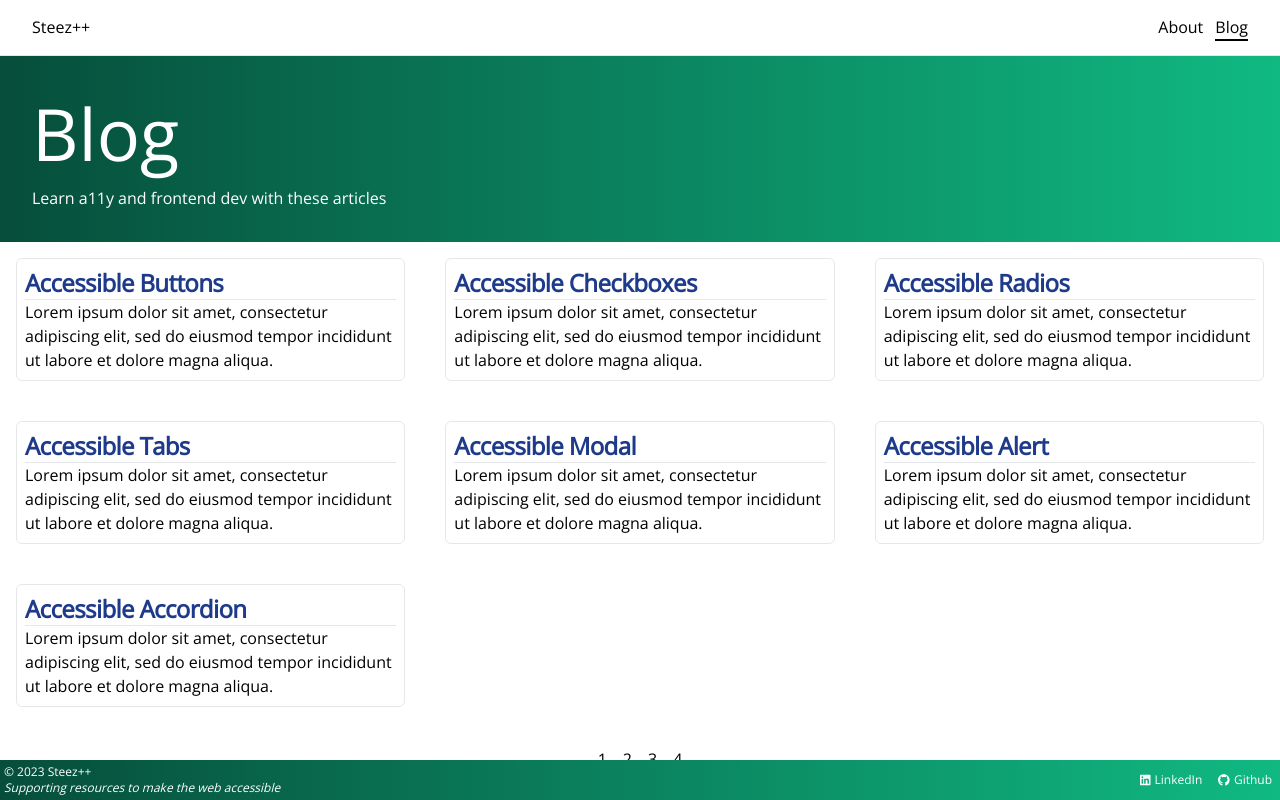
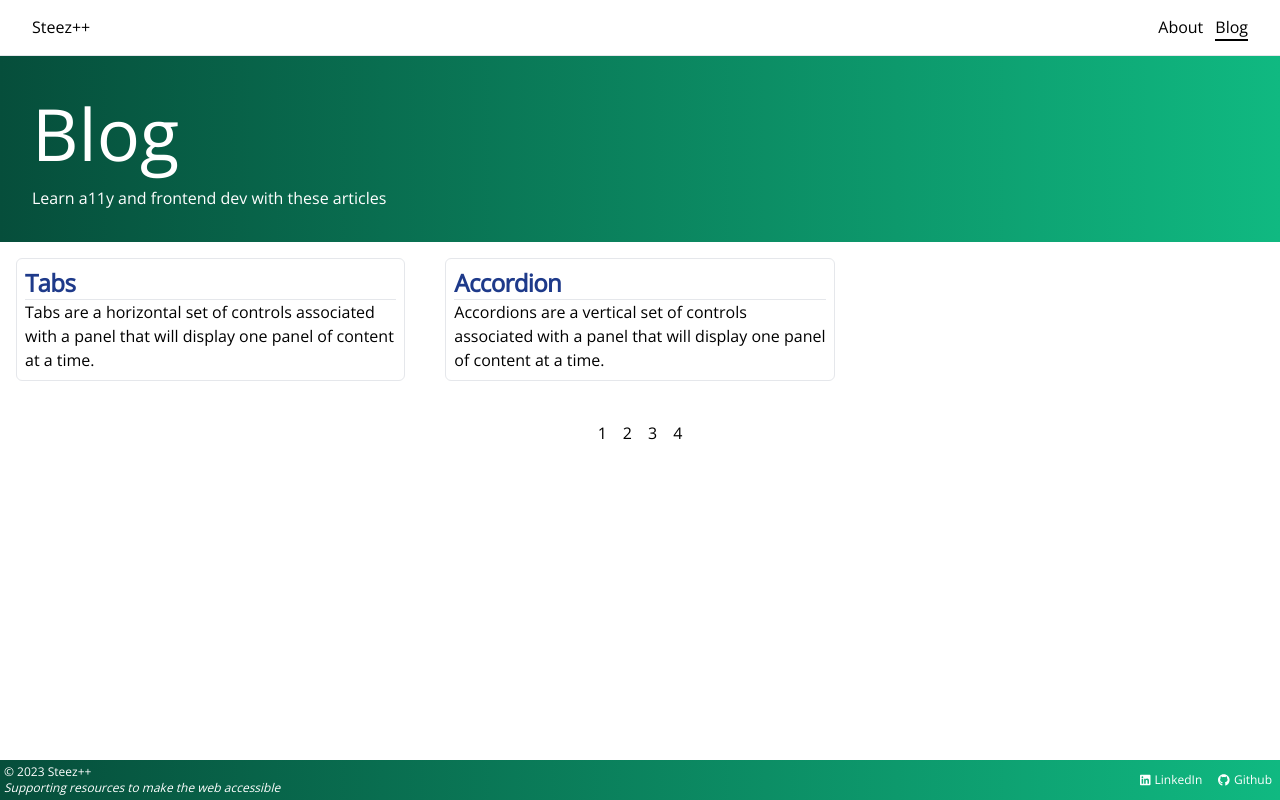
Before and after one commit to steezplusplus/Accessible-Web-Components, a Next.js app: page /blog in a window 1280 px wide. Built offline with nearby package versions, Linux system fonts and the light colour scheme.

Commit message:
feat: add short description to blogposts

```diff
--- a/app/blog/page.tsx
+++ b/app/blog/page.tsx
@@ -8,18 +8,21 @@ export const metadata = {
 };
 
 export default async function Blog() {
-  const placeholderDescription = 'Lorem ipsum dolor sit amet, consectetur adipiscing elit, sed do eiusmod tempor incididunt ut labore et dolore magna aliqua.';
+  // const placeholderDescription = 'Lorem ipsum dolor sit amet, consectetur adipiscing elit, sed do eiusmod tempor incididunt ut labore et dolore magna aliqua.';
+  const tabsDescription = 'Tabs are a horizontal set of controls associated with a panel that will display one panel of content at a time.';
+  const accordionDescrpition = 'Accordions are a vertical set of controls associated with a panel that will display one panel of content at a time.';
+
   return (
     <>
       <Header />
       <section className="grid gap-10 p-4 sm:grid-cols-1 md:grid-cols-2 lg:grid-cols-3">
-        <Article title="Accessible Buttons" description={placeholderDescription} slug="buttons" />
-        <Article title="Accessible Checkboxes" description={placeholderDescription} slug="checkboxes" />
-        <Article title="Accessible Radios" description={placeholderDescription} slug="radios" />
-        <Article title="Accessible Tabs" description={placeholderDescription} slug="tabs" />
-        <Article title="Accessible Modal" description={placeholderDescription} slug="modal" />
-        <Article title="Accessible Alert" description={placeholderDescription} slug="alert" />
-        <Article title="Accessible Accordion" description={placeholderDescription} slug="accordion" />
+        {/* <Article title="Accessible Buttons" description={placeholderDescription} slug="buttons" /> */}
+        {/* <Article title="Accessible Checkboxes" description={placeholderDescription} slug="checkboxes" /> */}
+        {/* <Article title="Accessible Radios" description={placeholderDescription} slug="radios" /> */}
+        <Article title="Tabs" description={tabsDescription} slug="tabs" />
+        {/* <Article title="Accessible Modal" description={placeholderDescription} slug="modal" /> */}
+        {/* // <Article title="Accessible Alert" description={placeholderDescription} slug="alert" /> */}
+        <Article title="Accordion" description={accordionDescrpition} slug="accordion" />
       </section>
       <Pagination />
     </>
```
